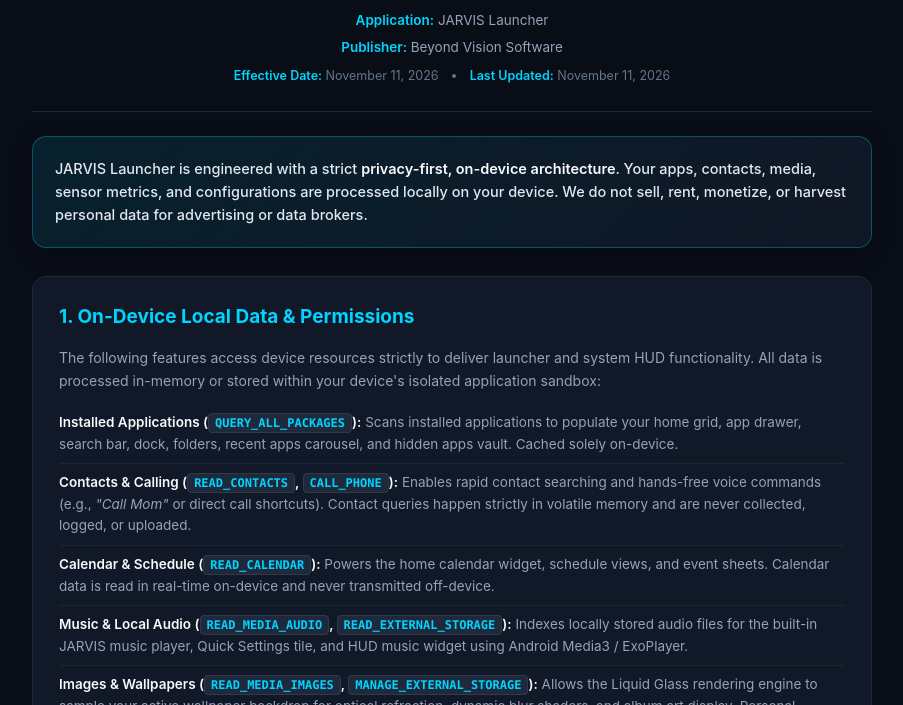
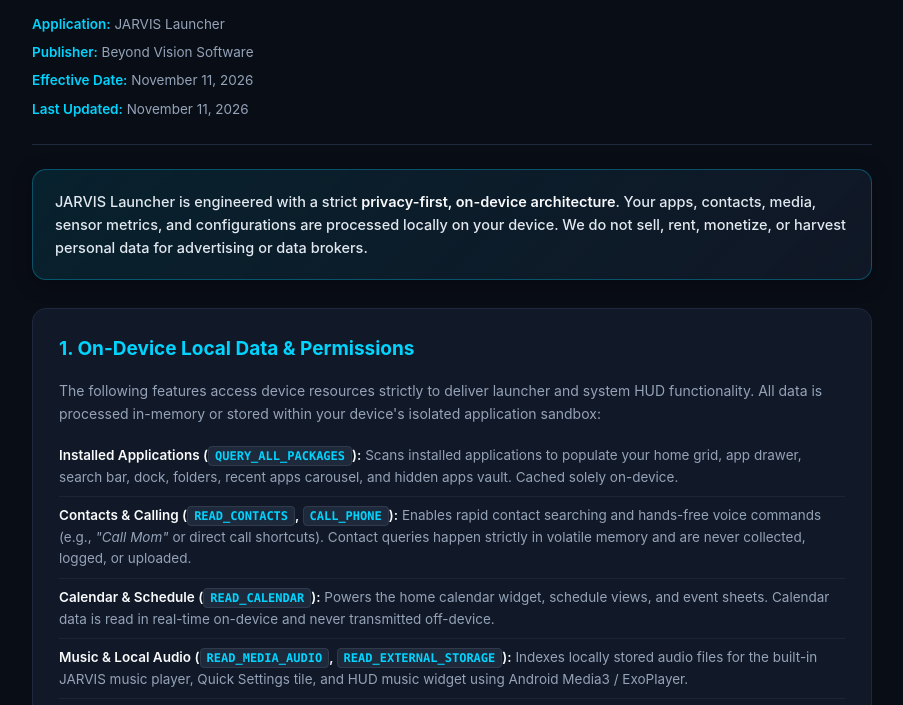
Before and after one commit to beyondvisionsoftware/JARVIS-Launcher, a plain HTML site: page privacy/index.html in a window 1280 px wide. Shown: the part 92-797 px from the top of the page, without its empty margins (188-1091 px from the left). Drawn offline with Linux system fonts and the light colour scheme.

Commit message:
Update index.html

```diff
--- a/privacy/index.html
+++ b/privacy/index.html
@@ -42,7 +42,6 @@
 
     /* Header */
     header {
-      text-align: center;
       padding-bottom: 24px;
       margin-bottom: 24px;
       border-bottom: 1px solid var(--card-border);
@@ -52,7 +51,7 @@
       font-size: 32px;
       font-weight: 700;
       color: #ffffff;
-      margin-bottom: 12px;
+      margin-bottom: 16px;
       letter-spacing: -0.5px;
       text-align: center;
     }
@@ -62,23 +61,13 @@
       color: var(--text-muted);
       display: flex;
       flex-direction: column;
-      align-items: center;
-      gap: 5px;
+      align-items: flex-start;
+      text-align: left;
+      gap: 6px;
     }
 
-    .meta div strong,
-    .meta span strong {
+    .meta div strong {
       color: var(--accent);
-    }
-
-    .meta-dates {
-      display: flex;
-      flex-wrap: wrap;
-      justify-content: center;
-      gap: 12px;
-      margin-top: 3px;
-      font-size: 12.5px;
-      color: var(--text-dim);
     }
 
     /* Hero Notice */
@@ -225,11 +214,8 @@
       <div class="meta">
         <div><strong>Application:</strong> JARVIS Launcher</div>
         <div><strong>Publisher:</strong> Beyond Vision Software</div>
-        <div class="meta-dates">
-          <span><strong>Effective Date:</strong> November 11, 2026</span>
-          <span>&bull;</span>
-          <span><strong>Last Updated:</strong> November 11, 2026</span>
-        </div>
+        <div><strong>Effective Date:</strong> November 11, 2026</div>
+        <div><strong>Last Updated:</strong> November 11, 2026</div>
       </div>
     </header>
 
```
